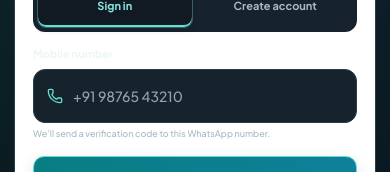
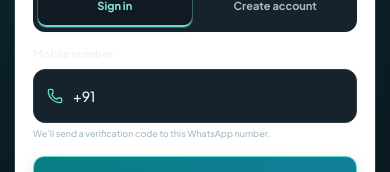
Before and after one commit to Collexus/project-collexus, a Next.js app: page /login in a window 390 px wide. Both pictures are taken after a click on the button "Sign in with WhatsApp code". Shown: the part 376-548 px from the top of the page. Built offline with nearby package versions, Linux system fonts and the light colour scheme; no server answers; a web font is replaced by a local one.

Commit message:
Prefill mobile fields with India calling code

```diff
--- a/app/login/login-experience.tsx
+++ b/app/login/login-experience.tsx
@@ -479,7 +479,7 @@ export function LoginExperience() {
                   <p className={styles.verifyNotice}>A mobile number is required to finish your Google signup. It will be saved as unverified contact information.</p>
                   {error && <p className={styles.error} role="alert">{error}</p>}
                   <form className={styles.form} onSubmit={submitRequiredMobileNumber}>
-                    <label className={styles.field}><span>Mobile number <small>required · unverified contact info</small></span><div className={styles.inputWrap}><Phone size={16} aria-hidden="true" /><input autoComplete="tel" inputMode="tel" maxLength={20} name="phone" pattern="[+0-9() .-]{7,20}" placeholder="+91 98765 43210" required type="tel" disabled={busy} /></div></label>
+                    <label className={styles.field}><span>Mobile number <small>required · unverified contact info</small></span><div className={styles.inputWrap}><Phone size={16} aria-hidden="true" /><input autoComplete="tel" defaultValue="+91 " inputMode="tel" maxLength={20} name="phone" pattern="[+0-9() .-]{7,20}" placeholder="+91 98765 43210" required type="tel" disabled={busy} /></div></label>
                     <button className={styles.primaryButton} disabled={busy || !configured} type="submit">{busy ? "Please wait…" : "Save mobile number"}<ArrowRight size={17} aria-hidden="true" /></button>
                   </form>
                 </>
@@ -537,7 +537,7 @@ export function LoginExperience() {
                   {phoneAuthPurpose === "signup" && <label className={styles.field}><span>Full name</span><div className={styles.inputWrap}><UsersRound size={16} aria-hidden="true" /><input autoComplete="name" defaultValue={pendingSignup?.fullName ?? ""} maxLength={80} name="name" placeholder="Your name" required disabled={busy} /></div></label>}
                   {phoneAuthPurpose === "signup" && accountType !== "guest" && <label className={styles.field}><span>{accountType === "student" ? "Student ID" : "Faculty ID"} <small>for profile reference</small></span><div className={styles.inputWrap}><BookOpenCheck size={16} aria-hidden="true" /><input autoComplete="off" defaultValue={pendingSignup?.campusId ?? ""} maxLength={30} name="campusId" placeholder={accountType === "student" ? "e.g. 23CSP001" : "e.g. FAC001"} required disabled={busy} /></div></label>}
                   {phoneAuthPurpose === "signup" && <label className={styles.field}><span>Personal email</span><div className={styles.inputWrap}><Mail size={16} aria-hidden="true" /><input autoComplete="email" defaultValue={pendingSignup?.personalEmail ?? ""} maxLength={254} name="email" placeholder="you@example.com" required type="email" disabled={busy} /></div><small className={styles.fieldHelp}>Contact information only. You’ll sign in with your WhatsApp number.</small></label>}
-                  <label className={styles.field}><span>Mobile number</span><div className={styles.inputWrap}><Phone size={16} aria-hidden="true" /><input autoComplete="tel" defaultValue={pendingPhone} inputMode="tel" maxLength={20} name="phone" pattern="[+0-9() .-]{7,20}" placeholder="+91 98765 43210" required type="tel" disabled={busy} /></div><small className={styles.fieldHelp}>We’ll send a verification code to this WhatsApp number.</small></label>
+                  <label className={styles.field}><span>Mobile number</span><div className={styles.inputWrap}><Phone size={16} aria-hidden="true" /><input autoComplete="tel" defaultValue={pendingPhone || "+91 "} inputMode="tel" maxLength={20} name="phone" pattern="[+0-9() .-]{7,20}" placeholder="+91 98765 43210" required type="tel" disabled={busy} /></div><small className={styles.fieldHelp}>We’ll send a verification code to this WhatsApp number.</small></label>
                   {phoneAuthPurpose === "signup" && <label className={styles.remember}><input name="agreement" required type="checkbox" disabled={busy} /> I agree to use Collexus respectfully and keep my account details accurate.</label>}
                   {error && <p className={styles.error} role="alert">{error}</p>}
                   {message && <p className={styles.success} role="status">{message}</p>}
```
